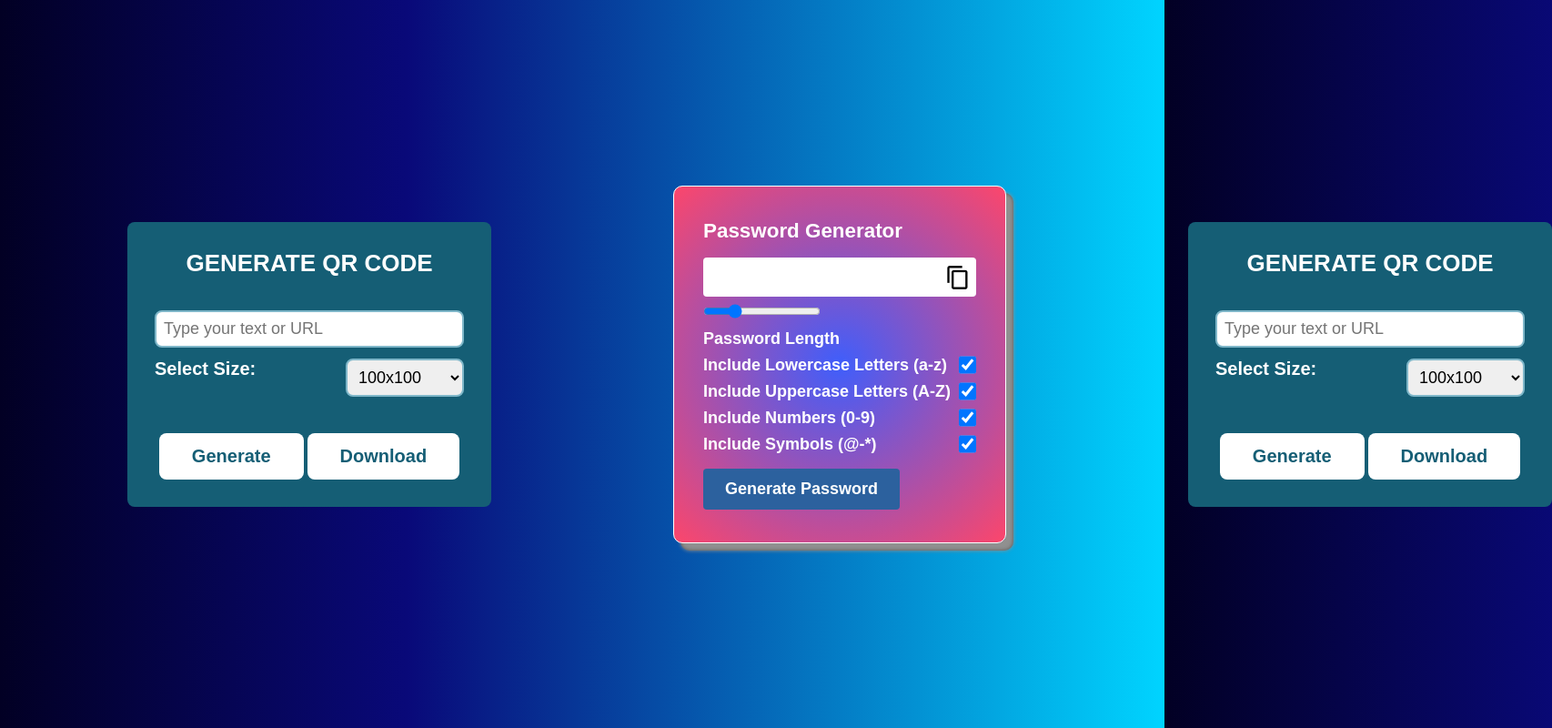
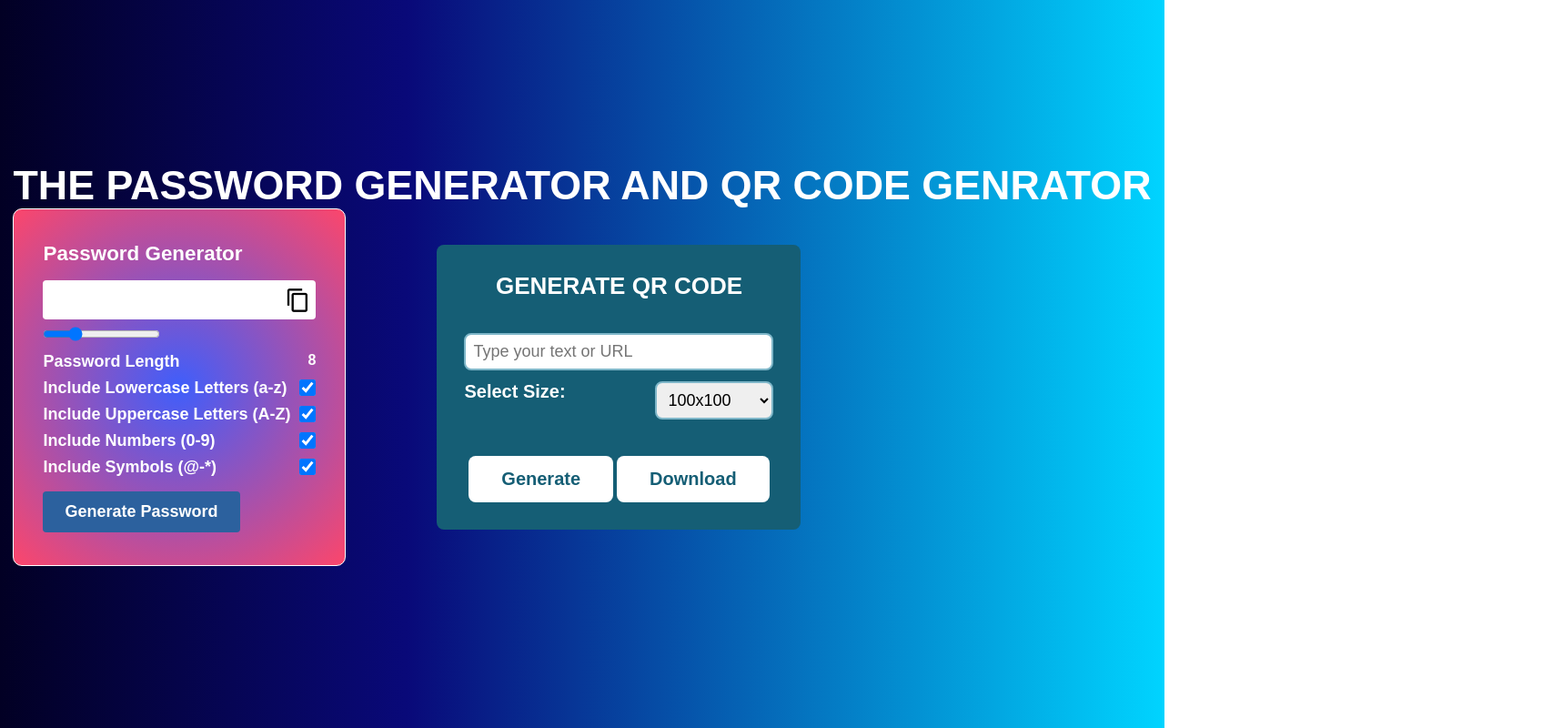
Before and after one commit to Nishanttyagi08/SecurePass-CodeQR, a plain HTML site: page index.html in a window 1280 px wide. Shown: the whole page at 91% size, 1706 px wide, since content can reach past the window. Drawn offline with Linux system fonts and the light colour scheme; a script that the page names is missing.

Commit message:
Add files via upload

```diff
--- a/index.html
+++ b/index.html
@@ -5,6 +5,7 @@
     <meta http-equiv="X-UA-Compatible" content="IE=edge">
     <meta name="viewport" content="width=device-width, initial-scale=1.0">
     <link rel="stylesheet" href="qrcode.css">
+    <link rel="stylesheet" href="media.css">
     <link rel="stylesheet" href="password.css">
     <title>QR Code Generator | Code Traversal</title>
     <link
@@ -13,13 +14,14 @@
     />
 </head>
 <body>
-
+  <div id="main">
+   <div id="main-heading">
+    <h1>THE PASSWORD GENERATOR AND QR CODE GENRATOR</h1>
+   </div>
     <div class="main-container">
-
         <div class="password-container">
             <div class="container">
-                <h1>Password Generator</h1>
-
+                <h1 id="heading">Password Generator</h1>
                 <div class="inputBox">
                   <input type="text" class="passBox" id="passBox" disabled />
                   <span class="material-icons" id="copyIcon">content_copy</span>
@@ -37,7 +39,7 @@
                   <input type="checkbox" name="lowercase" id="lowercase" checked/>
                 </div>
 
-                <div class="row">
+                <div class="row" id="rows">
                   <label for="uppercase">Include Uppercase Letters (A-Z)</label>
                   <input type="checkbox" name="uppercase" id="uppercase" checked/>
                 </div>
@@ -79,83 +81,14 @@
                 </div>
                 </div>
                 <div class="qr-body"></div>
-                <div class="qr-footer">
+                <div class="qr-footer" id="qr-footer">
                     <a href="" id="generateBtn">Generate</a>
                     <a href="" id="downloadBtn" download="QR_Code.png">Download</a>
                 </div>
             </div>
         </div>
-        <div class="password-container">
-          <div class="container">
-              <h1>Password Generator</h1>
-
-              <div class="inputBox">
-                <input type="text" class="passBox" id="passBox" disabled />
-                <span class="material-icons" id="copyIcon">content_copy</span>
-              </div>
-
-              <input type="range" min="1" max="30" value="8" id="inputSlider" />
-
-              <div class="row">
-                <p>Password Length</p>
-                <span id="sliderValue"></span>
-              </div>
-
-              <div class="row">
-                <label for="lowercase">Include Lowercase Letters (a-z)</label>
-                <input type="checkbox" name="lowercase" id="lowercase" checked/>
-              </div>
-
-              <div class="row">
-                <label for="uppercase">Include Uppercase Letters (A-Z)</label>
-                <input type="checkbox" name="uppercase" id="uppercase" checked/>
-              </div>
-
-              <div class="row">
-                <label for="numbers">Include Numbers (0-9)</label>
-                <input type="checkbox" name="numbers" id="numbers" checked/>
-              </div>
-
-              <div class="row">
-                <label for="symbols">Include Symbols (@-*)</label>
-                <input type="checkbox" name="symbols" id="symbols" checked/>
-              </div>
-
-              <button type="button" class="genBtn" id="genBtn">
-                Generate Password
-              </button>
-            </div>
       </div>
-      <div class="Qr-container">
-        <div class="box">
-            <div class="qr-header">
-                <h1>Generate QR Code</h1>
-                <input type="text" placeholder="Type your text or URL" id="qr-text">
-                <div>
-                <label for="sizes">Select Size:</label>
-                <select id="sizes">
-                    <option value="100">100x100</option>
-                    <option value="200">200x200</option>
-                    <option value="300">300x300</option>
-                    <option value="400">400x400</option>
-                    <option value="500">500x500</option>
-                    <option value="600">600x600</option>
-                    <option value="700">700x700</option>
-                    <option value="800">800x800</option>
-                    <option value="900">900x900</option>
-                    <option value="1000">1000x1000</option>
-                </select>
-            </div>
-            </div>
-            <div class="qr-body"></div>
-            <div class="qr-footer">
-                <a href="" id="generateBtn">Generate</a>
-                <a href="" id="downloadBtn" download="QR_Code.png">Download</a>
-            </div>
-        </div>
-    </div>
-
-    </div>
+      </div>
 
 
     <script src="qrcode.js"></script>
--- a/password.css
+++ b/password.css
@@ -17,13 +17,19 @@ body{
     font-weight: 600;
 }
 
-
+#main-heading h1 {
+    font-size: 3.5vw;
+    flex-direction: column;
+    /* margin-bottom: 30px; */
+}
 .main-container {
     display: flex;
     justify-content: flex-start;
     align-items: center;
-    gap: 200px;
+    gap: 100px;
 }
+
+
 .password-container{
     background: rgb(63,94,251);
     background: radial-gradient(circle, rgba(63,94,251,1) 0%, rgba(252,70,107,1) 100%) !important;
@@ -33,8 +39,8 @@ body{
     display: flex;
     flex-direction: column;
     background: transparent;
-    box-shadow: 8px 8px 4px #909090, 8px 8px 0px #575757;
-}
+    /* box-shadow: 8px 8px 4px #909090, 8px 8px 0px #575757;
+ */ }
 
 .container h1{
     font-size: 1.4rem;
```
